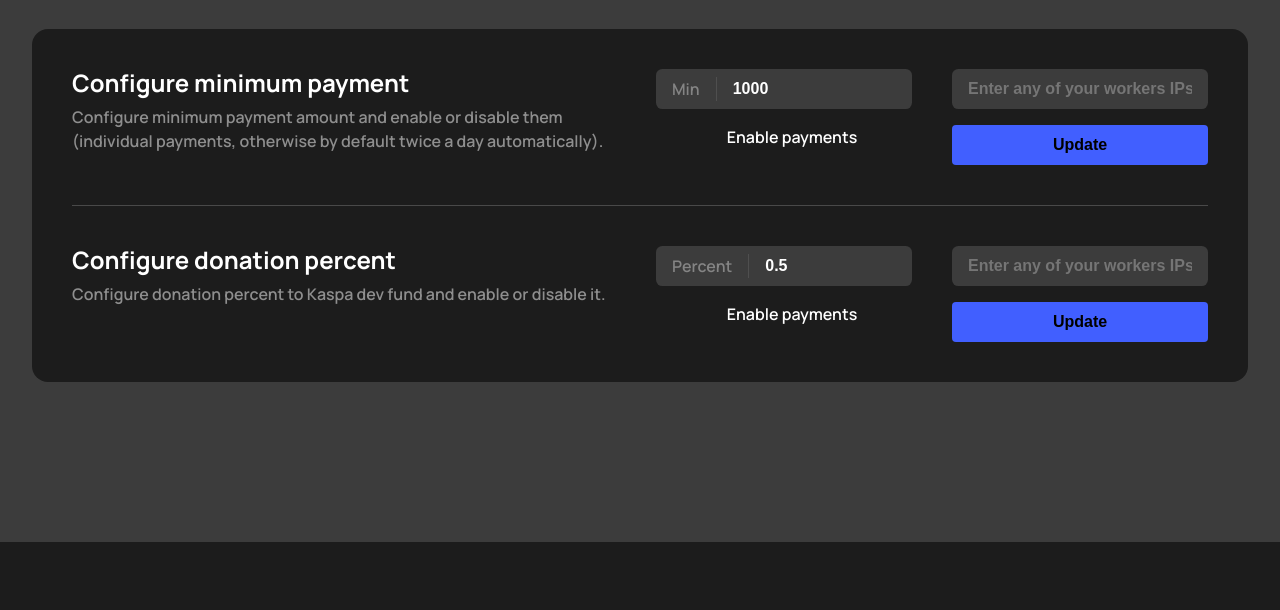
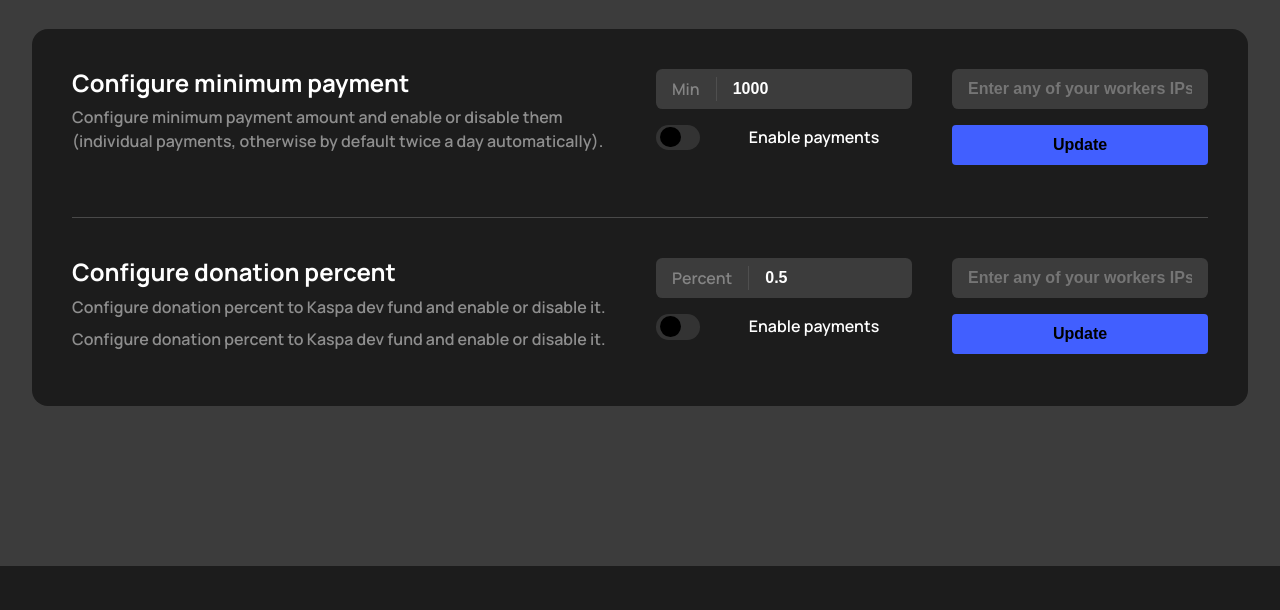
Before and after one commit to timofeyshumakov/acc-pool.pw, a plain HTML site: page kaspa-pool-miners-dollar-settings.html in a window 1280 px wide. Shown: the part 1100-1710 px from the top of the page. Drawn offline with Linux system fonts and the light colour scheme; files whose address does not match are found by name.

Commit message:
Add files via upload

```diff
--- a/kaspa-pool-miners-dollar-settings.html
+++ b/kaspa-pool-miners-dollar-settings.html
@@ -134,7 +134,9 @@
                     </div>
                     <div class="setting__checkbox-container">
                       <input class="setting__checkbox" type="checkbox" id="payment">
-                      <label for="payment"><div class="circle" id="paymentCircle"></div></label><span class="setting__label">Enable payments</span>
+                      <label for="payment">
+                        <div class="setting__circle" id="paymentCircle"></div><span class="setting__circle-bg" id="paymentCircleBg"></span>
+                      </label><span class="setting__label">Enable payments</span>
                     </div>
                   </div>
                   <div class="setting__row">
@@ -149,6 +151,7 @@
                 <div class="setting__header">
                   <div class="setting__title">Configure donation percent</div>
                   <div class="setting__txt">Configure donation percent to Kaspa dev fund and enable or disable it.</div>
+                  <div class="setting__txt">Configure donation percent to Kaspa dev fund and enable or disable it.</div>
                 </div>
                 <div class="setting__body">
                   <div class="setting__row">
@@ -157,7 +160,9 @@
                     </div>
                     <div class="setting__checkbox-container">
                       <input class="setting__checkbox" type="checkbox" id="percent">
-                      <label for="percent"><div class="circle" id="percentCircle"></div></label><span class="setting__label">Enable payments</span>
+                      <label for="percent">
+                        <div class="setting__circle" id="percentCircle"></div><span class="setting__circle-bg" id="percentCircleBg"></span>
+                      </label><span class="setting__label">Enable payments</span>
                     </div>
                   </div>
                   <div class="setting__row">
```
Also changed, not shown: nexa-pool-miners-dollar-settings.html (+7 -2 lines), warthog-pool-miners-dollar-settings.html (+7 -2 lines).
